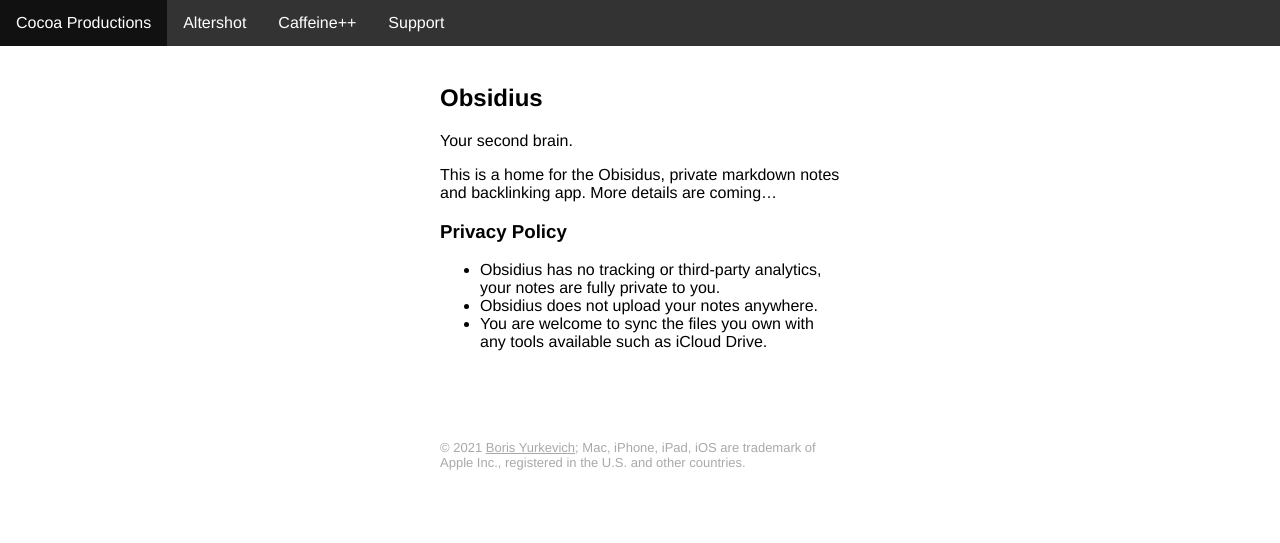
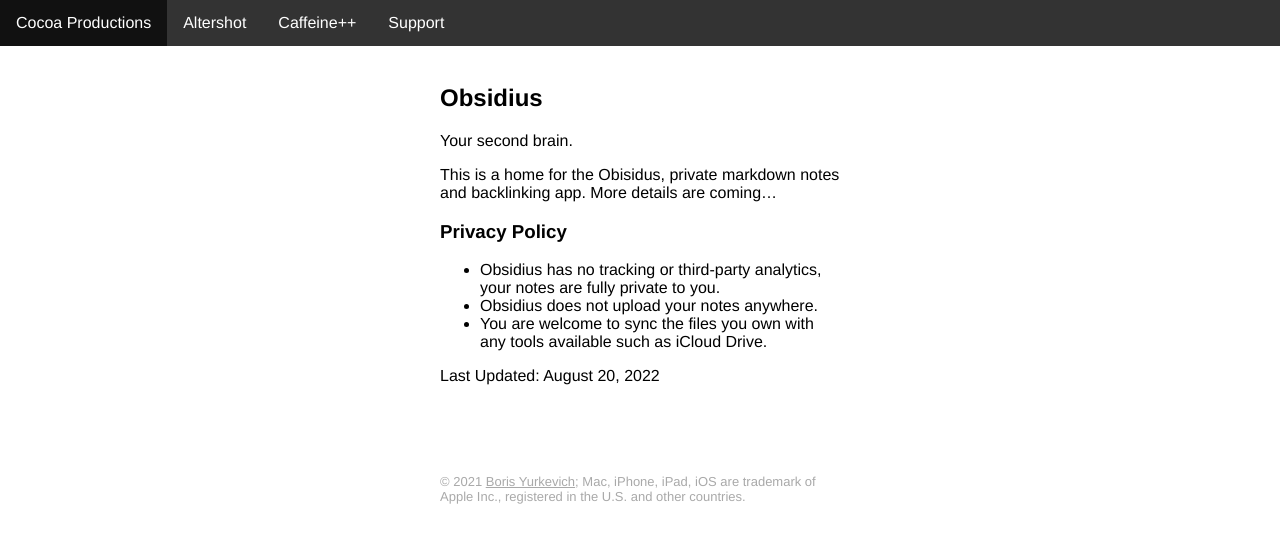
Before and after one commit to cocoaproductions/cocoaproductions.github.io, a Jekyll site: the page built from obsidius.md, in a window 1280 px wide. Shown: the top 543 px of the page. Built offline with Jekyll 4.4.1, drawn with Linux system fonts in a browser that asks for light colours; our own code applies the rules of GitHub Pages for plain Markdown files.

Commit message:
Update page

```diff
--- a/obsidius.md
+++ b/obsidius.md
@@ -8,3 +8,5 @@
 - Obsidius has no tracking or third-party analytics, your notes are fully private to you.
 - Obsidius does not upload your notes anywhere.
 - You are welcome to sync the files you own with any tools available such as iCloud Drive.
+
+Last Updated: August 20, 2022
```
